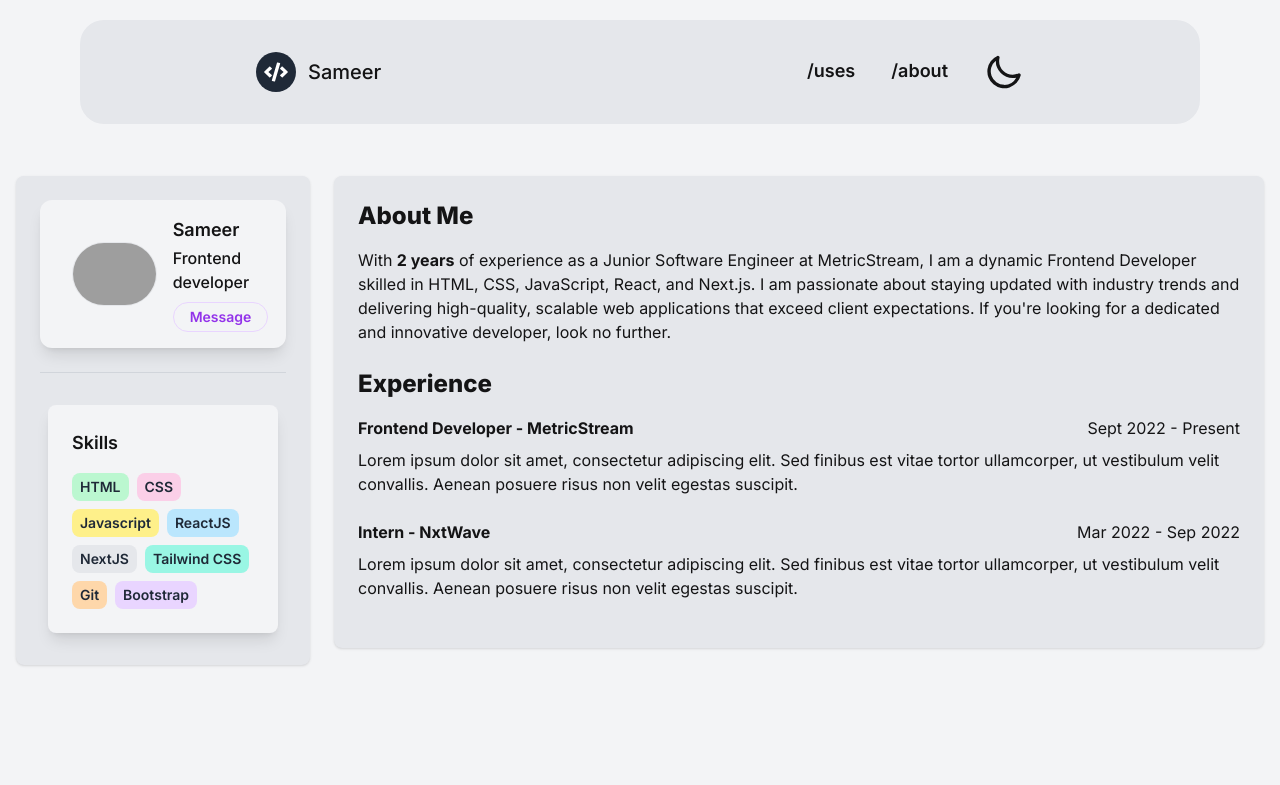
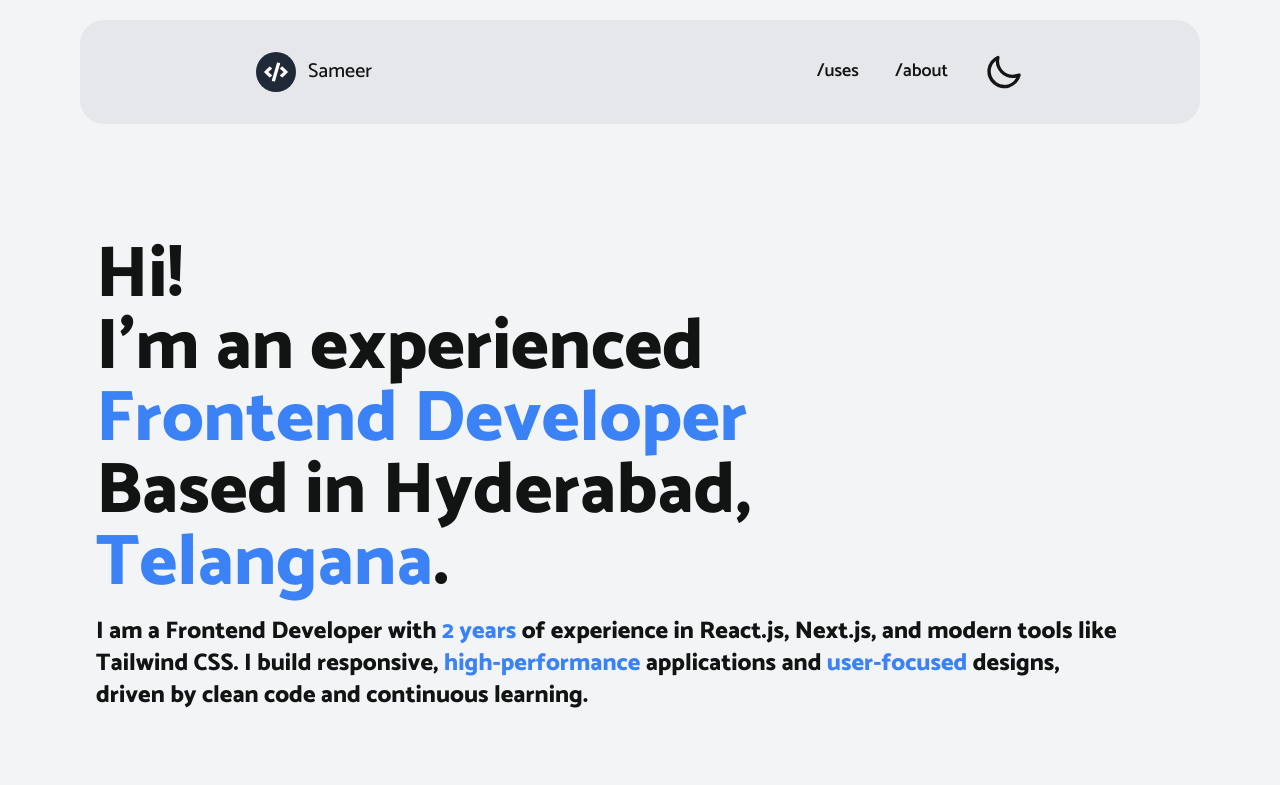
Before and after one commit to sameer60/portfolio, a Next.js app: page /about in a window 1280 px wide. Shown: the top 785 px of the page. Built offline with nearby package versions, Linux system fonts and the light colour scheme; grey boxes are pictures that could not be loaded; what tailwindcss-bg-patterns would draw is missing.

Commit message:
changed the design of about page and some font changes.

```diff
--- a/app/about/page.jsx
+++ b/app/about/page.jsx
@@ -2,150 +2,31 @@
 /* eslint-disable react/no-unescaped-entities */
 import Link from "next/link";
 import React from "react";
-import { FaHtml5 } from "react-icons/fa";
 
 const About = () => {
-  const skills = [
-    {
-      name: "HTML",
-      color: "green",
-    },
-    {
-      name: "CSS",
-      color: "pink",
-    },
-    {
-      name: "Javascript",
-      color: "yellow",
-    },
-    {
-      name: "Tailwind",
-      color: "purple",
-    },
-    {
-      name: "ReactJS",
-      color: "sky",
-    },
-    {
-      name: "NextJS",
-      color: "gray",
-    },
-    {
-      name: "Git",
-      color: "orange",
-    },
-    {
-      name: "Material UI",
-      color: "blue",
-    },
-  ];
   return (
-    <div className="bg-base-100">
-      <div className="container mx-auto pt-8 pb-20">
-        <div className="grid grid-cols-4 sm:grid-cols-12 gap-6 px-4">
-          <div className="col-span-12 xl:col-span-3">
-            <div className="bg-neutral shadow rounded-lg p-6">
-              <div className="py-8 px-8 max-w-md mx-auto bg-base-100 rounded-xl shadow-lg sm:py-4 flex flex-col sm:flex-row gap-4 items-center">
-                <img
-                  className="block mx-auto h-16 rounded-full border border-neutral sm:mx-0 sm:shrink-0"
-                  src="https://res.cloudinary.com/didtdrgsj/image/upload/v1708155190/20240217_125929-removebg-preview_bdylrc.png"
-                  alt="Woman's Face"
-                />
-                <div className="text-center space-y-2 sm:text-left">
-                  <div className="space-y-0.5">
-                    <p className="text-lg font-semibold">Sameer</p>
-                    <p className="font-medium">Frontend developer</p>
-                  </div>
-                  <Link
-                    href="/#contact"
-                    className="px-4 py-1 mt-4 inline-block text-sm text-purple-600 font-semibold rounded-full border border-purple-200 hover:text-white hover:bg-purple-600 hover:border-transparent focus:outline-none focus:ring-2 focus:ring-purple-600 focus:ring-offset-2"
-                  >
-                    Message
-                  </Link>
-                </div>
-              </div>
-
-              <hr className="my-6 border-t border-gray-300" />
-              <div className="container mx-auto p-2">
-                <div className="bg-base-100 p-6 rounded-lg shadow-lg">
-                  <h2 className="text-lg font-semibold mb-4">Skills</h2>
-                  <div className="flex flex-wrap gap-2">
-                    <p className="bg-green-200 hover:bg-green-300 text-gray-800 py-1 px-2 rounded-lg text-sm font-semibold">
-                      HTML
-                    </p>
-                    <p className="bg-pink-200 hover:bg-pink-300 text-gray-800 py-1 px-2 rounded-lg text-sm font-semibold">
-                      CSS
-                    </p>
-                    <p className="bg-yellow-200 hover:bg-yellow-300 text-gray-800 py-1 px-2 rounded-lg text-sm font-semibold">
-                      Javascript
-                    </p>
-                    <p className="bg-sky-200 hover:bg-sky-300 text-gray-800 py-1 px-2 rounded-lg text-sm font-semibold">
-                      ReactJS
-                    </p>
-                    <p className="bg-gray-200 hover:bg-gray-300 text-gray-800 py-1 px-2 rounded-lg text-sm font-semibold">
-                      NextJS
-                    </p>
-                    <p className="bg-teal-200 hover:bg-teal-300 text-gray-800 py-1 px-2 rounded-lg text-sm font-semibold">
-                      Tailwind CSS
-                    </p>
-                    <p className="bg-orange-200 hover:bg-orange-300 text-gray-800 py-1 px-2 rounded-lg text-sm font-semibold">
-                      Git
-                    </p>
-                    <p className="bg-purple-200 hover:bg-purple-300 text-gray-800 py-1 px-2 rounded-lg text-sm font-semibold">
-                      Bootstrap
-                    </p>
-                  </div>
-                </div>
-              </div>
-            </div>
-          </div>
-          <div className="col-span-12 xl:col-span-9">
-            <div className="bg-neutral shadow rounded-lg p-6">
-              <h2 className="text-2xl font-extrabold mb-4">About Me</h2>
-              <p className="">
-                With <b>2 years</b> of experience as a Junior Software Engineer
-                at MetricStream, I am a dynamic Frontend Developer skilled in
-                HTML, CSS, JavaScript, React, and Next.js. I am passionate about
-                staying updated with industry trends and delivering
-                high-quality, scalable web applications that exceed client
-                expectations. If you're looking for a dedicated and innovative
-                developer, look no further.
-              </p>
-
-              <h2 className="text-2xl font-extrabold mt-6 mb-4">Experience</h2>
-              <div className="mb-6">
-                <div className="flex justify-between flex-wrap gap-2 w-full">
-                  <span className="font-bold">
-                    Frontend Developer - MetricStream
-                  </span>
-                  <p>
-                    <span className="">Sept 2022 - Present</span>
-                  </p>
-                </div>
-                <p className="mt-2">
-                  Lorem ipsum dolor sit amet, consectetur adipiscing elit. Sed
-                  finibus est vitae tortor ullamcorper, ut vestibulum velit
-                  convallis. Aenean posuere risus non velit egestas suscipit.
-                </p>
-              </div>
-              <div className="mb-6">
-                <div className="flex justify-between flex-wrap gap-2 w-full">
-                  <span className="font-bold">Intern - NxtWave</span>
-                  <p>
-                    <span className="">Mar 2022 - Sep 2022</span>
-                  </p>
-                </div>
-                <p className="mt-2">
-                  Lorem ipsum dolor sit amet, consectetur adipiscing elit. Sed
-                  finibus est vitae tortor ullamcorper, ut vestibulum velit
-                  convallis. Aenean posuere risus non velit egestas suscipit.
-                </p>
-              </div>
-            </div>
-          </div>
+    <section className="text-gray-600 body-font">
+      <div className="container px-6 sm:px-12 md:px-16 lg:px-24 py-12 sm:py-16 md:py-20 lg:py-24 mx-auto flex flex-wrap items-center">
+        <div className="md:pr-8 lg:pr-16">
+          <h1 className="font-extrabold text-3xl sm:text-4xl md:text-6xl lg:text-7xl text-neutral-content">
+            Hi! <br />
+            I'm an experienced <br />
+            <span className="text-blue-500">Frontend Developer</span>
+            <br />
+            Based in Hyderabad, <br />
+            <span className="text-blue-500">Telangana</span>.
+          </h1>
+          <h3 className="leading-tight mt-4 text-md sm:text-lg md:text-xl lg:text-2xl font-extrabold text-neutral-content">
+            I am a Frontend Developer with{" "}
+            <span className="text-blue-500">2 years</span> of experience in
+            React.js, Next.js, and modern tools like Tailwind CSS. I build
+            responsive, <span className="text-blue-500">high-performance</span>{" "}
+            applications and <span className="text-blue-500">user-focused</span>{" "}
+            designs, driven by clean code and continuous learning.
+          </h3>
         </div>
       </div>
-    </div>
+    </section>
   );
 };
 
--- a/app/components/Features.jsx
+++ b/app/components/Features.jsx
@@ -12,9 +12,7 @@ const Features = () => {
           <div className="flex flex-col text-center mt-40 w-full mb-20">
             <h2 className="mb-5 text-4xl font-bold md:text-center md:text-5xl">
               A frontend 😄 developer with a{" "}
-              <span className="bg-gradient-to-r from-indigo-500 via-purple-500 to-pink-500 inline-block text-transparent bg-clip-text">
-                design sense.
-              </span>
+              <span className="text-blue-500">design sense</span>.
             </h2>
             <h1 className="sm:text-lg text-md font-medium title-font text-default">
               Building websites that look good is the first step, but it's also
@@ -66,9 +64,9 @@ const Features = () => {
                   Cutting Edge
                 </h1>
                 <p className="px-4">
-                  Lorem ipsum dolor sit amet consectetur adipisicing elit. Quo
-                  iure inventore amet modi accusantium vero perspiciatis,
-                  incidunt dicta sed aspernatur!
+                  I stay ahead in web development by mastering the latest tools
+                  like ReactJS, NextJS, and Tailwind CSS, ensuring innovative
+                  and efficient solutions.
                 </p>
               </div>
             </div>
--- a/app/components/Hero.jsx
+++ b/app/components/Hero.jsx
@@ -27,21 +27,15 @@ const Hero = () => {
         style={{ zIndex: 2 }}
       >
         <div className="lg:flex-grow md:w-1/2 lg:pr-24 md:pr-16 flex flex-col md:items-start md:text-left mb-16 md:mb-0 items-center text-center">
-          <h1 class="text-4xl font-bold tracking-tight sm:text-5xl md:text-6xl py-6 pr-6 text-balance">
+          <h1 class="text-4xl font-bold tracking-tight sm:text-5xl md:text-6xl lg:text-7xl py-6 pr-6 text-balance text-neutral-content">
             <span class="block">
-              Proficient in{" "}
-              <span class="text-transparent bg-clip-text bg-gradient-to-tr to-cyan-500 from-blue-600">
-                designing{" "}
-              </span>
+              Proficient in <span class="text-[#3371ff]">designing </span>
               and
-              <span class="text-transparent bg-clip-text bg-gradient-to-tr to-cyan-500 from-blue-600">
-                {" "}
-                high-end{" "}
-              </span>
+              <span class="text-[#3371ff]"> high-end </span>
               user interfaces.
             </span>
           </h1>
-          <p className="mb-8 leading-relaxed">
+          <p className="mb-8 leading-tight text-md sm:text-lg md:text-xl lg:text-2xl font-extrabold text-neutral-content">
             Hi there! I'm <span className="text-info font-bold">Sameer</span>, a
             frontend developer passionate about crafting captivating web
             experiences. I create clean, user-friendly designs and help
--- a/app/components/Projects.jsx
+++ b/app/components/Projects.jsx
@@ -9,9 +9,7 @@ const Projects = () => {
         <div className="w-full flex justify-center">
           <h1 className="mb-5 text-4xl font-bold md:text-center md:text-5xl">
             Have a glance at a few of my{" "}
-            <span className="bg-gradient-to-r from-indigo-500 via-purple-500 to-pink-500 inline-block text-transparent bg-clip-text">
-              projects.
-            </span>
+            <span className="text-blue-500">projects</span>.
           </h1>
         </div>
         <div className="-m-4 flex flex-wrap">
--- a/app/globals.css
+++ b/app/globals.css
@@ -1,7 +1,11 @@
+@import url("https://fonts.googleapis.com/css2?family=Catamaran:wght@100..900&display=swap");
 @tailwind base;
 @tailwind components;
 @tailwind utilities;
 
+* {
+  font-family: "Catamaran";
+}
 .retro-card {
   box-shadow: 1rem 1rem 0 -0.25rem #94e5e6, 1rem 1rem 0 0 black;
   transition: 0.1s box-shadow;
```
